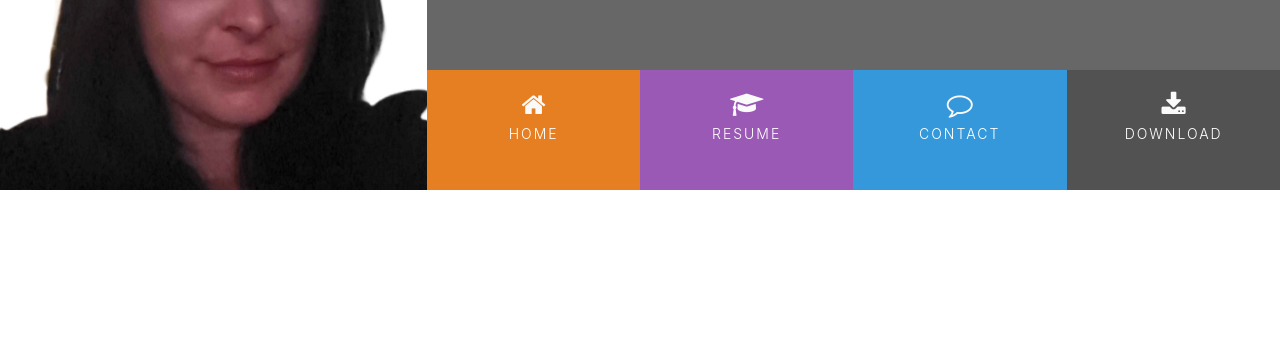
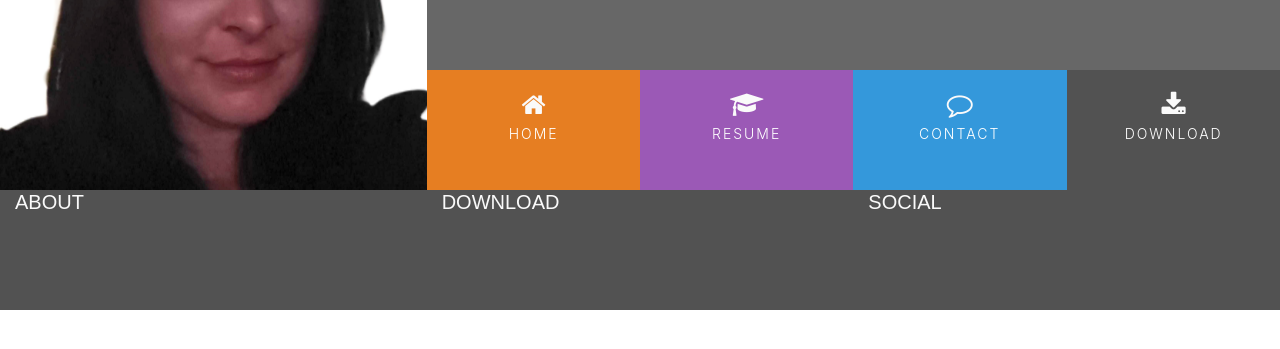
Before and after one commit to TonichaB/T-Blackwell-Bootstrap-Resume, a plain HTML site: page index.html in a window 1280 px wide. Shown: the part 179-528 px from the top of the page. Drawn offline with nearby package versions, Linux system fonts and the light colour scheme; a web font is replaced by a local one.

Commit message:
Feat: add initial layout for footer

```diff
--- a/assets/css/style.css
+++ b/assets/css/style.css
@@ -21,6 +21,22 @@
 
 .ui-menu-color-download {
     background-color: #525252;
+}
+
+/* ----------------------------------Special Paddings/Margins/Text*/
+
+h1,h2,h3,h4 {
+    margin: 0;
+}
+
+.uppercase {
+    text-transform: uppercase;
+}
+
+.general-sub {
+    font-family: "Quicksand", sans-serif;
+    font-weight: 300;
+    color: #fafafa;
 }
 
 /* ----------------------------------Heading*/
@@ -115,3 +131,12 @@ header {
     background: rgba(0, 0, 0, 0.2);
     height: 120px;
 }
+
+/* ----------------------------------Footer*/
+
+footer {
+    background-color: #525252;
+    color: #fafafa;
+    min-height: 120px;
+    margin: 0;
+}
--- a/index.html
+++ b/index.html
@@ -47,8 +47,18 @@
     <section>
 
     </section>
-    <footer>
-
+    <footer class="container-fluid">
+        <div class="row">
+            <div class="col-sm-4">
+                <h5 class="uppercase general-sub">About</h5>
+            </div>
+            <div class="col-sm-4">
+                <h5 class="uppercase general-sub">Download</h5>
+            </div>
+            <div class="col-sm-4">
+                <h5 class="uppercase general-sub">Social</h5>
+            </div>
+        </div>
     </footer>
 
 </body>
```
